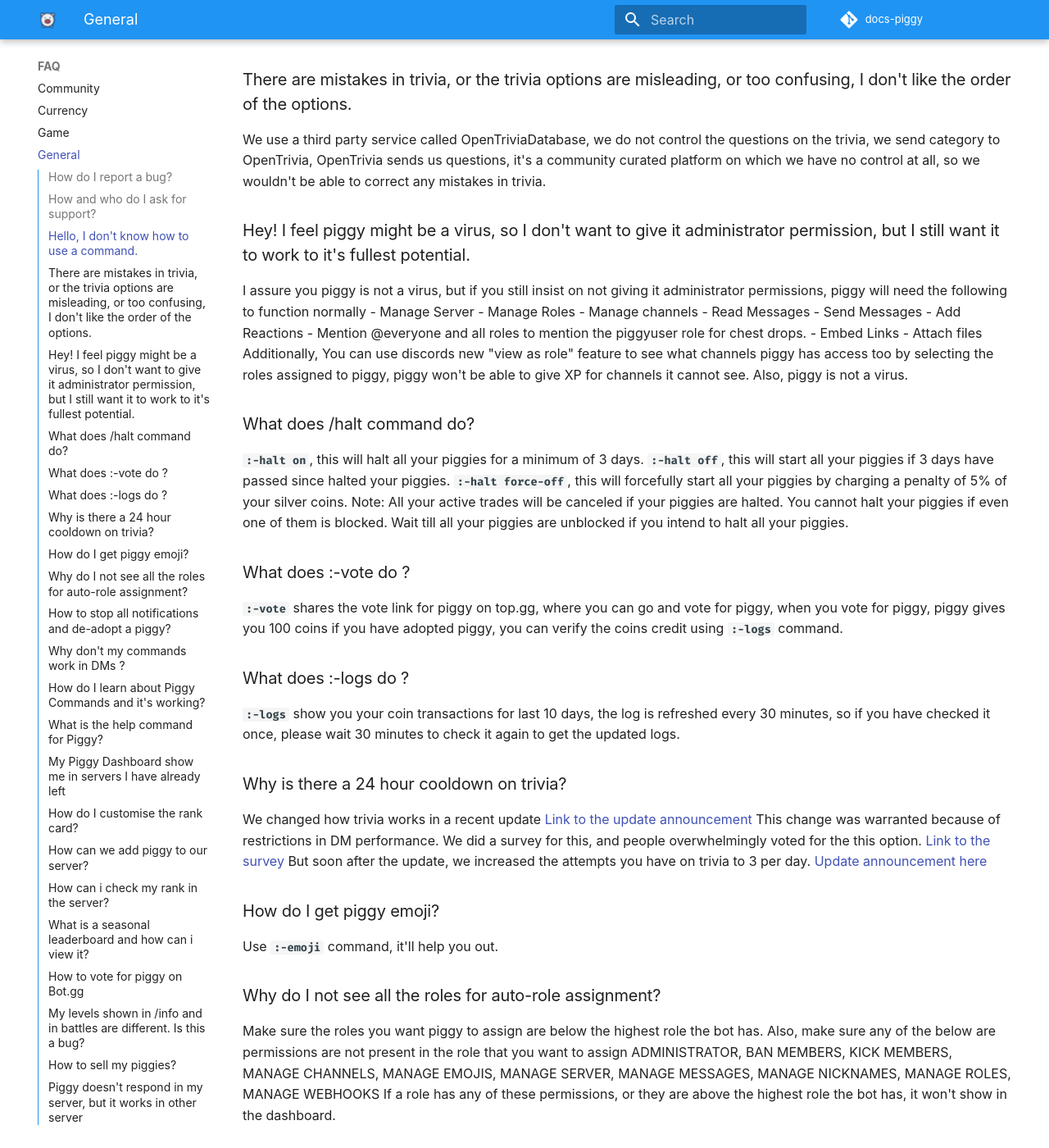
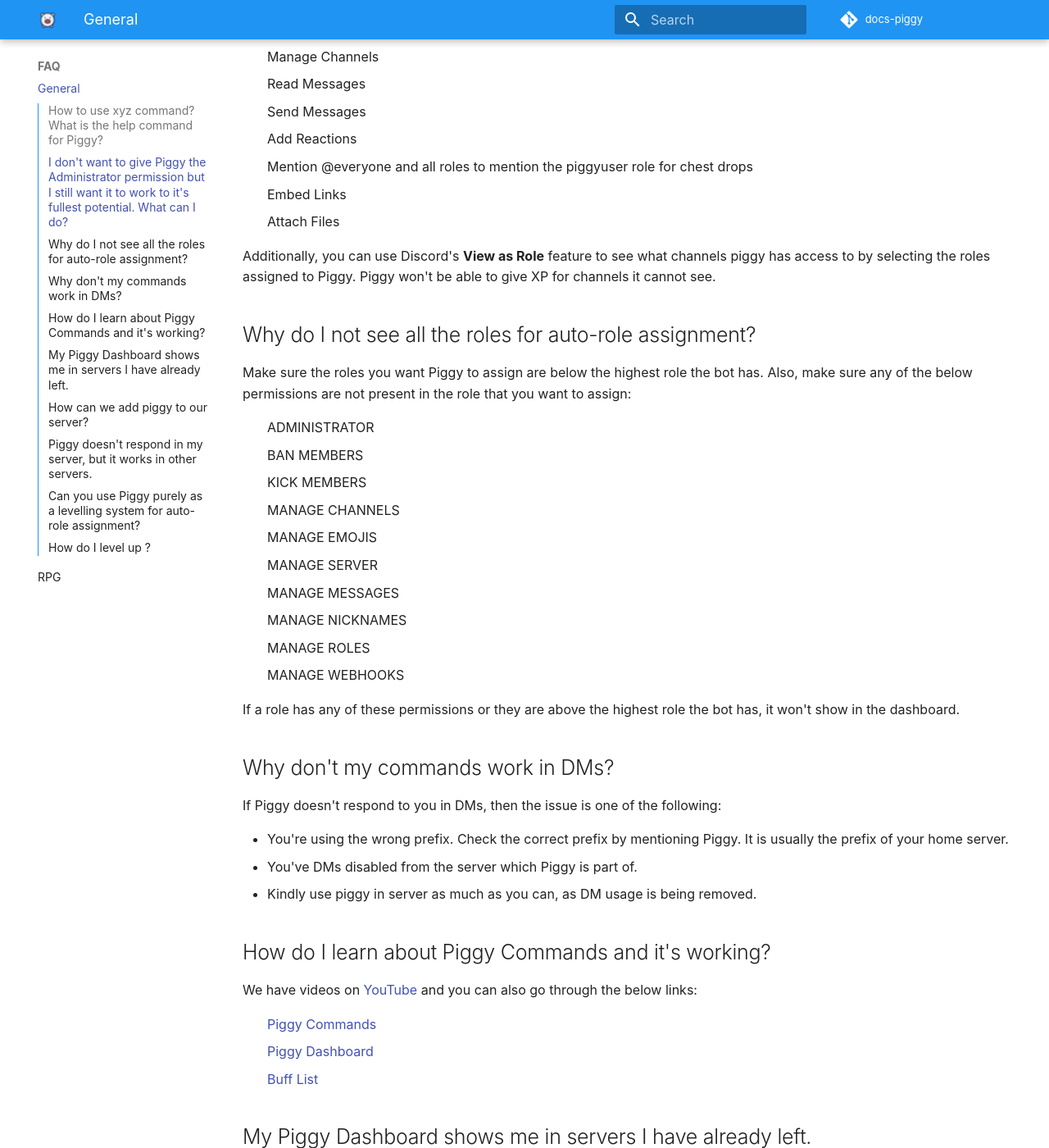
Before and after one commit to botlabs-gg/docs-piggy, an MkDocs documentation site: the page built from docs/FAQ/general.md, in a window 1280 px wide and 1400 px high, scrolled down 508 px. Shown: the whole window at 82% size. Built offline with MkDocs 1.6.1 and Material for MkDocs 9.7.7, drawn with Linux system fonts in a browser that asks for light colours; some web fonts are replaced; comment, search, counter and statistics services are not loaded; some of the changed text lies outside the part shown.

Commit message:
Updated and removed redundant data from FAQ section.

```diff
--- a/docs/FAQ/general.md
+++ b/docs/FAQ/general.md
@@ -1,119 +1,76 @@
-
 # General
 
-### How do I report a bug?
-You can report a bug in [#「😵」bot-support channel](https://discord.com/channels/744906533657378948/744906533741002849), and some one from __`@Piggy Team`__ or from __`@Community Lords`__ will help you out.
+## How to use **xyz** command? What is the help command for Piggy?
+Use <code><b>/help</code></b> and piggy will tell you a detailed list on how to use a command.
 
-### How and who do I ask for support?
-You can message in [#「😵」bot-support channel](https://discord.com/channels/744906533657378948/744906533741002849), and someone from __`@Piggy Team`__ or from __`@Community Lords`__ will help you out.
+## I don't want to give Piggy the Administrator permission but I still want it to work to it's fullest potential. What can I do?
+If you insist on not giving Piggy the Administrator permission then Piggy will need the following permissions to function normally:
+<ul style="list-style-type: none;">
+<li>Manage Server
+<li>Manage Roles
+<li>Manage Channels
+<li>Read Messages
+<li>Send Messages
+<li>Add Reactions
+<li>Mention @everyone and all roles to mention the piggyuser role for chest drops
+<li>Embed Links
+<li>Attach Files
+</ul>
+Additionally, you can use Discord's <b>View as Role</b> feature to see what channels piggy has access to by selecting the roles assigned to Piggy. Piggy won't be able to give XP for channels it cannot see.
 
-### Hello, I don't know how to use a command.
-Use __`/help`__ and piggy will tell you a detailed list on how to use a command.
+## Why do I not see all the roles for auto-role assignment?
+Make sure the roles you want Piggy to assign are below the highest role the bot has. Also, make sure any of the below permissions are not present in the role that you want to assign:
+<ul style="list-style-type: none;">
+<li>ADMINISTRATOR
+<li>BAN MEMBERS
+<li>KICK MEMBERS
+<li>MANAGE CHANNELS
+<li>MANAGE EMOJIS
+<li>MANAGE SERVER
+<li>MANAGE MESSAGES
+<li>MANAGE NICKNAMES
+<li>MANAGE ROLES
+<li>MANAGE WEBHOOKS
+</ul>
+If a role has any of these permissions or they are above the highest role the bot has, it won't show in the dashboard.
 
-### There are mistakes in trivia, or the trivia options are misleading, or too confusing, I don't like the order of the options.
-We use a third party service called OpenTriviaDatabase, we do not control the questions on the trivia, we send category to OpenTrivia, OpenTrivia sends us questions, it's a community curated platform on which we have no control at all, so we wouldn't be able to correct any mistakes in trivia.
+## Why don't my commands work in DMs?
+If Piggy doesn't respond to you in DMs, then the issue is one of the following:<br>
+<ul>
+<li>You're using the wrong prefix. Check the correct prefix by mentioning Piggy. It is usually the prefix of your home server.
+<li>You've DMs disabled from the server which Piggy is part of.
+<li>Kindly use piggy in server as much as you can, as DM usage is being removed.
+</ul>
 
-### Hey! I feel piggy might be a virus, so I don't want to give it administrator permission, but I still want it to work to it's fullest potential.
-I assure you piggy is not a virus, but if you still insist on not giving it administrator permissions, piggy will need the following to function normally
-- Manage Server
-- Manage Roles
-- Manage channels
-- Read Messages
-- Send Messages
-- Add Reactions
-- Mention @everyone and all roles to mention the piggyuser role for chest drops.
-- Embed Links
-- Attach files
-Additionally, You can use discords new "view as role" feature to see what channels piggy has access too by selecting the roles assigned to piggy, piggy won't be able to give XP for channels it cannot see. Also, piggy is not a virus.
+## How do I learn about Piggy Commands and it's working?
+We have videos on <a href="https://www.youtube.com/c/PiggyBot/featured">YouTube</a> and you can also go through the below links:<br>
+<ul style="list-style-type: none;">
+<li><a href="https://piggy.gg/commands">Piggy Commands</a>
+<li><a href="https://piggy.gg/dashboard">Piggy Dashboard</a>
+<li><a href="https://piggy.gg/buffs">Buff List</a>
+</ul>
 
-### What does /halt command do?
-__`:-halt on`__, this will halt all your piggies for a minimum of 3 days.
-__`:-halt off`__, this will start all your piggies if 3 days have passed since halted your piggies.
-__`:-halt force-off`__, this will forcefully start all your piggies by charging a penalty of 5% of your silver coins.
-Note:
-All your active trades will be canceled if your piggies are halted.
-You cannot halt your piggies if even one of them is blocked. Wait till all your piggies are unblocked if you intend to halt all your piggies.
+## My Piggy Dashboard shows me in servers I have already left.
+We sometimes don't receive the event from discord for a member leaving a server, this is a common issue for bots. What you can do as a user is join and leave that server again. For admins we are working on a tool to manually fix this. There is no way for us to automatically fix this.
 
-### What does :-vote do ?
-__`:-vote`__ shares the vote link for piggy on top.gg, where you can go and vote for piggy, when you vote for piggy, piggy gives you 100 coins if you have adopted piggy, you can verify the coins credit using __`:-logs`__ command.
+## How can we add piggy to our server?
+Visit <a href="https://piggy.gg">Piggy.gg</a>.<br>
+Click on Invite to Server button to add the bot to your server.
 
-### What does :-logs do ?
-__`:-logs`__ show you your coin transactions for last 10 days, the log is refreshed every 30 minutes, so if you have checked it once, please wait 30 minutes to check it again to get the updated logs.
+## Piggy doesn't respond in my server, but it works in other servers.
+Do the following:
+<ul>
+<li>Check if piggy has all the permissions as per the following <a href=https://discord.com/channels/744906533657378948/755526783121752105/760065445059100674>FAQ</a>.
+<li>Check if you changed prefix from the <a href="https://piggy.gg/dashboard">Dashboard</a>.
+<li>Check if you have set piggy to respond to only selected channels from the <a href="https://piggy.gg/dashboard">Dashboard</a>.
+<li>Try <b>Clear All</b> in the Piggy Commands will work only in channels selected by you field, and then re-add the channel you want piggy to only respond in, and then do Save.
+<li>If none of it works, use the View Server as Role tool in your server from role list, and see if the Piggy role can send messages.
+</ul>
 
-### Why is there a 24 hour cooldown on trivia?
-We changed how trivia works in a recent update
-[Link to the update announcement](https://discord.com/channels/744906533657378948/744907108599726091/783297706504355841)
-This change was warranted because of restrictions in DM performance. We did a survey for this, and people overwhelmingly voted for the this option.
-[Link to the survey](https://discord.com/channels/744906533657378948/747419848216150096/780323499155783701)
-But soon after the update, we increased the attempts you have on trivia to 3 per day.
-[Update announcement here](https://discord.com/channels/744906533657378948/744906533741002847/783332299776327721)
+## Can you use Piggy purely as a levelling system for auto-role assignment?
+Yes, you can! Piggy is a levelling system first, along with an RPG game as an add on. Anyone can level up by participating in the server conversations.
 
-### How do I get piggy emoji?
-Use __`:-emoji`__ command, it'll help you out.
-
-### Why do I not see all the roles for auto-role assignment?
-Make sure the roles you want piggy to assign are below the highest role the bot has. Also, make sure any of the below are permissions are not present in the role that you want to assign
-ADMINISTRATOR,
-BAN MEMBERS,
-KICK MEMBERS,
-MANAGE CHANNELS,
-MANAGE EMOJIS,
-MANAGE SERVER,
-MANAGE MESSAGES,
-MANAGE NICKNAMES,
-MANAGE ROLES,
-MANAGE WEBHOOKS
-If a role has any of these permissions, or they are above the highest role the bot has, it won't show in the dashboard.
-
-### How to stop all notifications and de-adopt a piggy?
-You can use the __`/abandon`__ command to abandon a Piggy, and you can do __`/adopt`__ to readopt a piggy, however, users will have to do __`:-sub off`__ to remove the role from each server.
-
-### Why don't my commands work in DMs ?
-If Piggy doesn't respond to you in DMs, then the issue is one of the following:
-- You're using the wrong prefix. check the correct prefix by mentioning Piggy. It is usually the prefix of your home server.
-- You've DMs disabled from a server which is piggy is part of, and Piggy cannot send you messages (I am not sure how discord decides the server relationship between users, but it is a common reason often)
-- All commands will be moved to server in the future, and almost all existing commands work in server too, kindly use piggy in server as much as you can, as DM usage is being removed.
-
-### How do I learn about Piggy Commands and it's working?
-We have videos in [#「▶」piggy-verse](https://discord.com/channels/744906533657378948/755673916059680849%22) and you can also go through the below links.
-[Piggy Commands](https://piggy.gg/commands)
-[Piggy Dashboard](https://piggy.gg/dashboard)
-[Buff List](https://piggy.gg/buffs)
-
-### What is the help command for Piggy?
-Use __`/help`__ command.
-
-### My Piggy Dashboard show me in servers I have already left
-We sometimes don't receive the event from discord for a member leaving a server, this is a common issue for bots, what. you can do as a user is join and leave that server again. For admins we are working on a tool to manually fix this. There is no way for us to automatically fix this.
-
-### How do I customise the rank card?
-For your personal rank-card, go the [Customization](https://piggy.gg/my-piggy/customization) section.
-Every save will cost 500 coins.
-For your servers rank-card, go to the rank-card section in your [Dashboard](https://piggy.gg/dashboard/) your server needs at-least 25 adopted piggies for this feature to unlock.
-
-### How can we add piggy to our server?
-Visit [Piggy.gg](https://piggy.gg/)
-Click on Invite to Server button and you can add the bot
-
-### How can i check my rank in the server?
-Use the __`/info`__ command, You should see the rank eg. Rank #2
-
-### What is a seasonal leaderboard and how can i view it?
-Use __`:-lb`__ command the user will see a seasonal leaderboard. This leaderboard is updated every week and top rankers are awarded with rewards such as silver coins and buffs.
-
-### How to vote for piggy on Bot.gg
-Do voting and earn rewards 500 SC and 2 ES on weekdays and double in weekends. use __`:-vote`__ command
-
-### My levels shown in /info and in battles are different. Is this a bug?
-__`/info`__ shows your server level, which is used for leveled roles and the server leaderboard. To see the level of your piggies, use __`/farm.`__
-
-### How to sell my piggies?
-Go to [My Piggies](https://piggy.gg/my-piggy/piggy-farm/my-piggy) section and click on Initiate Publish On Marketplace on the piggy you want sell.
-
-### Piggy doesn't respond in my server, but it works in other server
-Do the following:
-- Check if piggy has all the permissions as per the following [FAQ](https://discord.com/channels/744906533657378948/755526783121752105/760065445059100674)
-- Check if you changed prefix from [Dashboard](https://piggy.gg/dashboard)
-- Check if you have set piggy to respond to only selected channels from the [Dashboard](https://piggy.gg/dashboard)
-- Try __Clear All__ in the __Piggy Commands will work only in channels selected by you__ field, and then re-add the channel you want piggy to only respond in, and then do Save
-- If none of it works, use the View Server as Role tool in your server from role list, and see if the __Piggy__ role can send messages.
+## How do I level up ?
+You can earn XP from trivia & chats and advance your level.<br>
+Want to know your current level? Use <code><b>/info</code></b>.<br>
+Remember that your Levels are different in each server and leaving a server means your level will be reset to 1.<br>
```
Also changed, not shown: docs/FAQ/community.md (deleted, +0 -9 lines), docs/FAQ/currency.md (deleted, +0 -39 lines), docs/FAQ/game.md (deleted, +0 -102 lines), docs/FAQ/level.md (deleted, +0 -32 lines), docs/FAQ/rpg.md (added, +46 -0 lines), docs/SUMMARY.md (+1 -4 lines).
